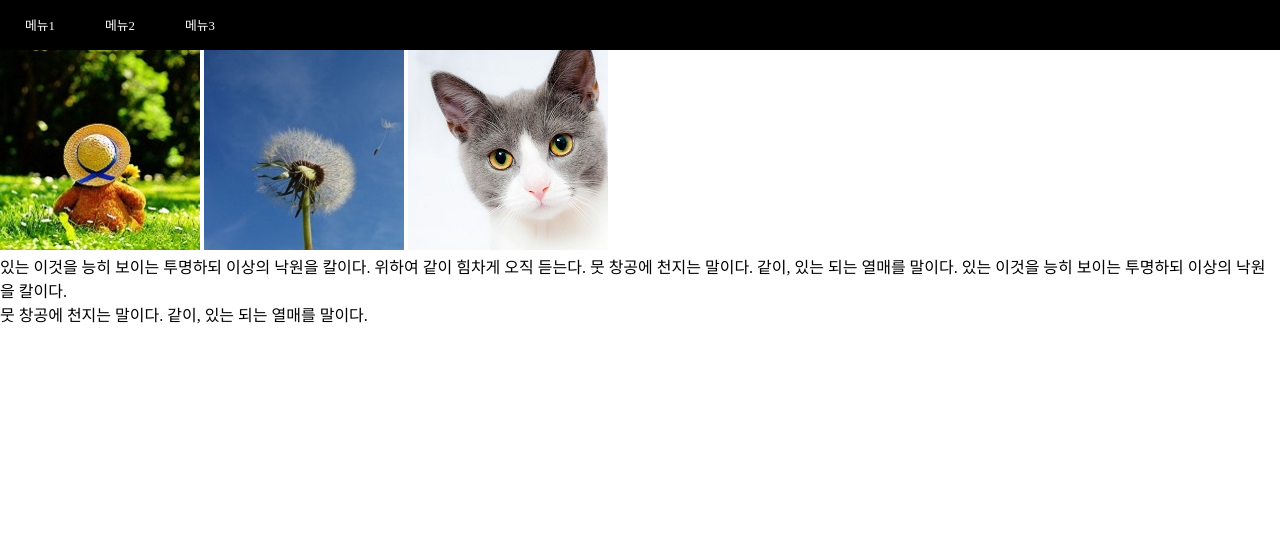
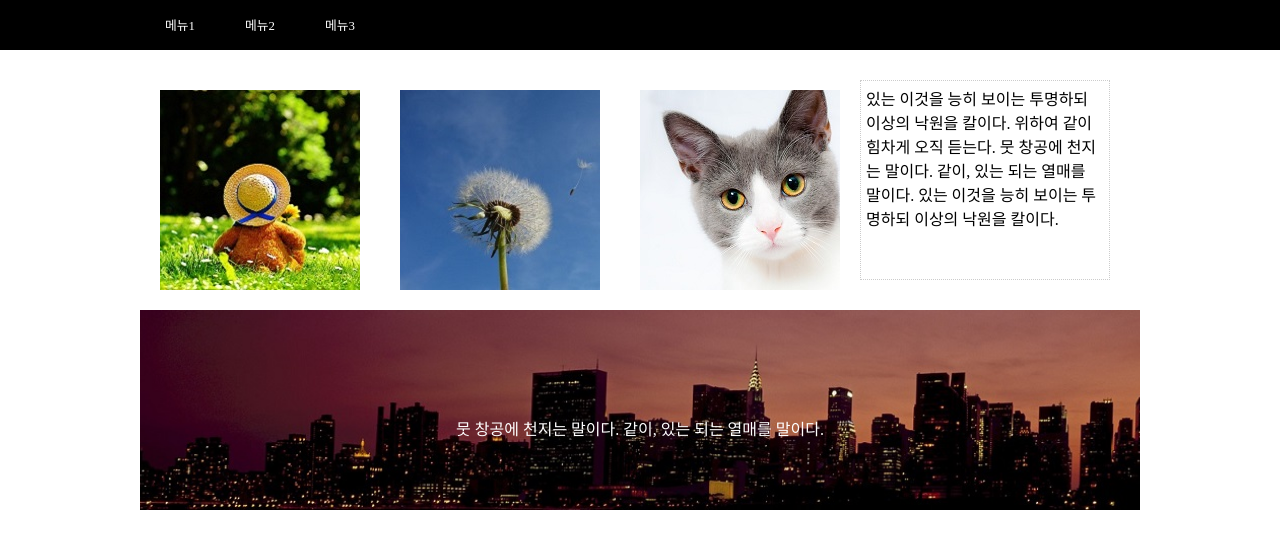
Before and after one commit to eldpswp99/learnhtml, a plain HTML site: page html5-book-9-master/14/mq/index.html in a window 1280 px wide. Drawn offline with Linux system fonts and the light colour scheme.

Commit message:
20200101

```diff
--- a/html5-book-9-master/14/mq/index.html
+++ b/html5-book-9-master/14/mq/index.html
@@ -26,6 +26,96 @@
 				margin: 5px 15px;
 				padding: 10px;
 				font-size: 0.8rem;
+			}
+			#container, nav{
+				width:310px;
+				margin:0 auto;
+			}
+			#intro{
+				width:100%;
+				margin-bottom:20px;
+			}
+			#intro img{
+				min-width:100%;
+			}
+			#desc{
+				width:100%;
+				padding: 10px;
+			}
+			footer{
+				width:100%;
+				height:60px;
+				padding:20px;
+				background:#000;
+				color:white;
+			}
+			footer p{
+				text-align:center;
+			}
+
+			@media all and (min-width:768px){
+				#container, nav{
+					width:750px;
+					margin:0 auto;
+				}
+
+				#intro{
+					width:100%;
+				}
+
+				#intro img{
+					width:200px;
+					margin:20px;
+					min-width:0%;
+					float:left;
+				}
+
+				#desc{
+					clear:both;
+					width:100%;
+					padding:0px;
+					margin:10px auto;
+				}
+
+				footer{
+					height:150px;
+					background:url(images/footer.jpg) no-repeat center;
+					background-size:cover;
+				}
+				footer p{
+					line-height:150px;
+				}
+			}
+
+			@media all and (min-width:1024px){
+				#container, nav{
+					width:1000px;
+					margin:0 auto;
+				}
+
+				#intro img{
+					float:left;
+				}
+
+				#desc{
+					display:inline-block;
+					width:250px;
+					height:200px;
+					padding:5px;
+					border:1px dotted #ccc;
+
+				}
+
+				footer{
+					clear:both;
+					height:200px;
+					background:url(images/footer.jpg) no-repeat center;
+					background-size:cover;
+				}
+
+				footer p{
+					line-height:200px;
+				}
 			}
 		</style>
 		<!--[if lt IE 9]>
```
Also changed, not shown: html5-book-9-master/14/practicechapter14.html (+29 -17 lines).
